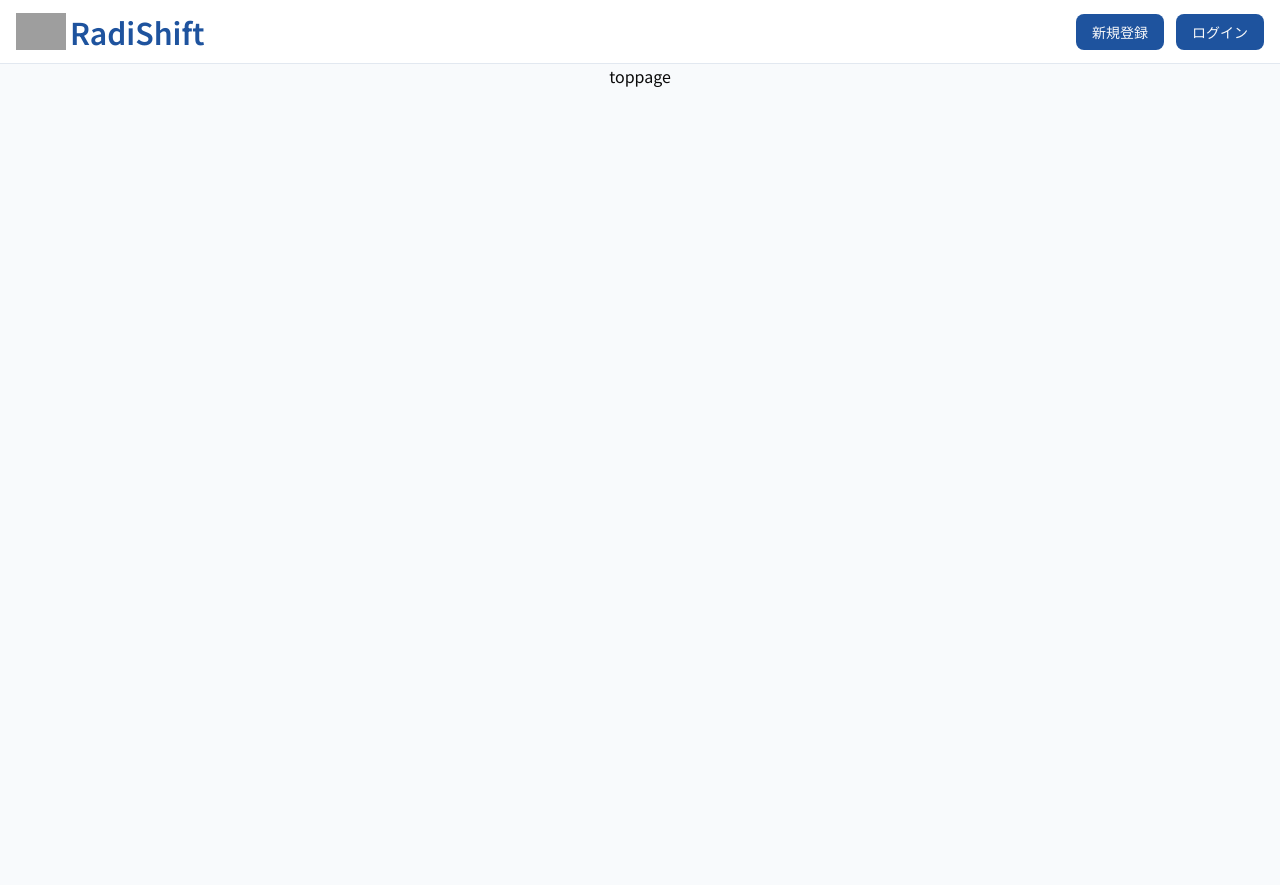
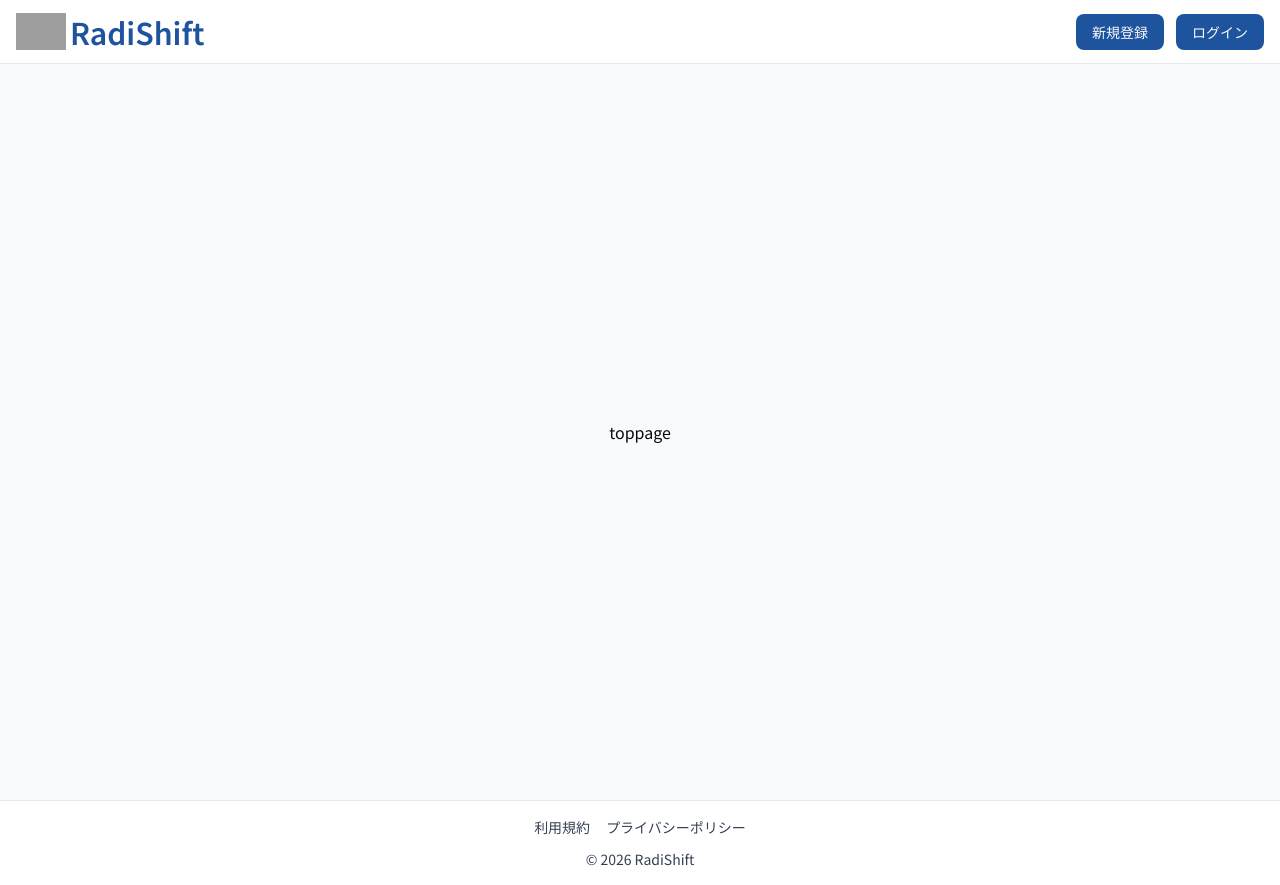
Before and after one commit to ryu819/RadiShift, a Next.js app in the folder frontend/: page / in a window 1280 px wide. Before the commit the page ends 800 px from the top, so only its background shows below. Built offline with nearby package versions, Linux system fonts and the light colour scheme; grey boxes are pictures that could not be loaded.

Commit message:
feat: フッターを追加

```diff
--- a/frontend/app/layout.tsx
+++ b/frontend/app/layout.tsx
@@ -3,6 +3,7 @@ import "./globals.css";
 import type { Metadata } from "next";
 import { Noto_Sans_JP } from "next/font/google";
 
+import { Footer } from "@/components/footer";
 import { Header } from "@/components/header/Header";
 
 const notoSansJP = Noto_Sans_JP({
@@ -30,9 +31,10 @@ export default function RootLayout({
         className={`${notoSansJP.variable} antialiased font-sans bg-slate-50`}
       >
         <Header />
-        <main className="flex items-center justify-center pt-16">
+        <main className="flex items-center justify-center pt-16 min-h-screen">
           {children}
         </main>
+        <Footer />
       </body>
     </html>
   );
--- /dev/null
+++ b/frontend/components/footer.tsx
@@ -0,0 +1,19 @@
+import Link from "next/link";
+
+export function Footer() {
+  return (
+    <footer className="bg-white border-t border-slate-200 p-4 w-full flex flex-col justify-center items-center text-gray-700 text-sm gap-3 ">
+      <div className="space-x-4">
+        <Link href="/" className="hover:opacity-50 transition">
+          利用規約
+        </Link>
+        <Link href="/" className="hover:opacity-50 transition">
+          プライバシーポリシー
+        </Link>
+      </div>
+      <div>
+        <p>© 2026 RadiShift</p>
+      </div>
+    </footer>
+  );
+}
```
